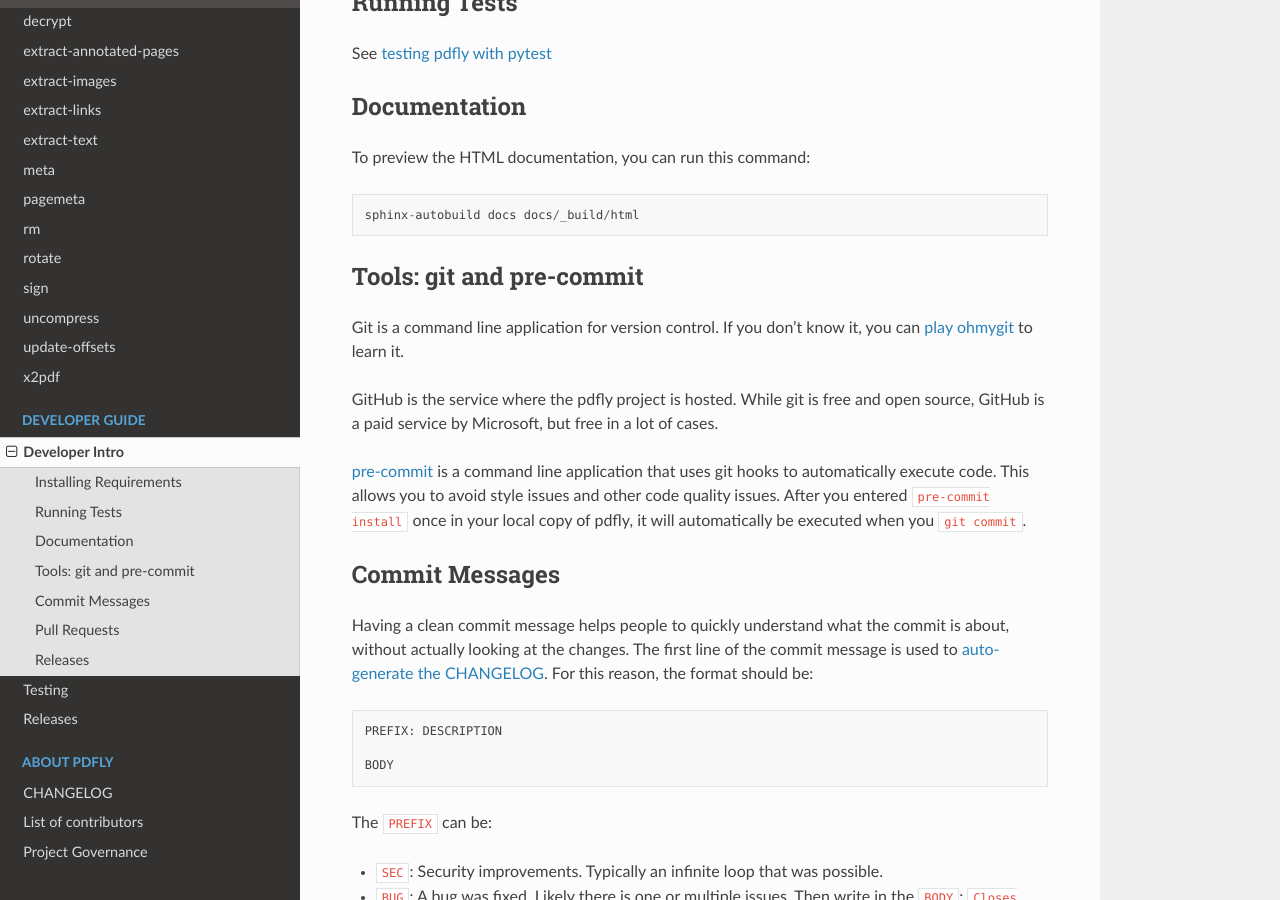
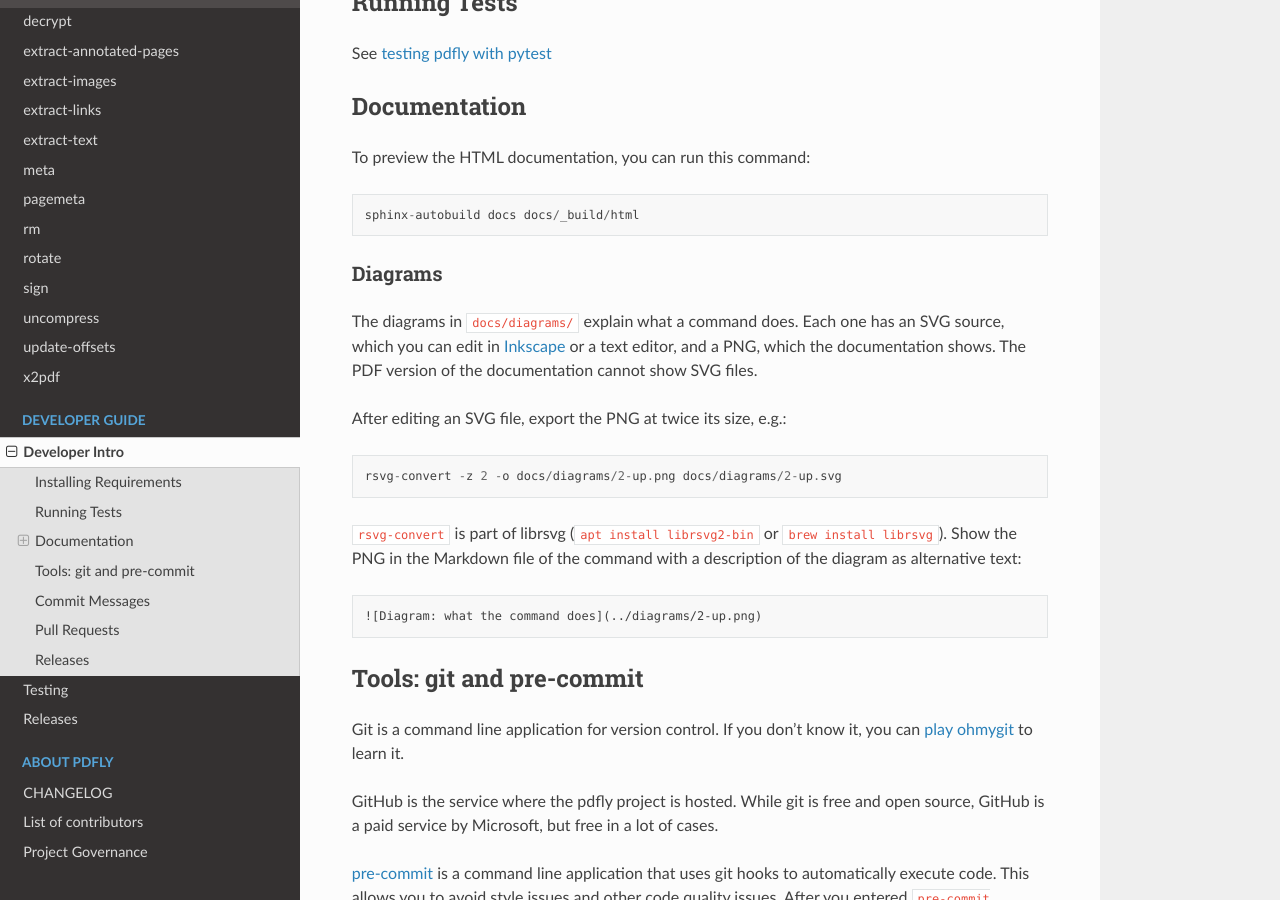
Before and after one commit to py-pdf/pdfly, a Sphinx documentation site: the page built from docs/dev/intro.md, in a window 1280 px wide and 900 px high, scrolled down 345 px. Built offline with Sphinx 7.4.7 and the Read the Docs theme 3.1.0, drawn with Linux system fonts in a browser that asks for light colours.

Commit message:
DOC: Add diagrams for 2-up, booklet, cat, rm and rotate (#308)
Each diagram shows the input pages, the command and the output pages. The SVG sources are in docs/diagrams/, together with the exported PNGs which the docs show, as the PDF build cannot show SVG files.

Closes #178

Co-authored-by: Claude Opus 5.5 <noreply@anthropic.com>

````diff
--- a/docs/dev/intro.md
+++ b/docs/dev/intro.md
@@ -17,6 +17,25 @@ See [testing pdfly with pytest](testing.md)
 To preview the HTML documentation, you can run this command:
 ```
 sphinx-autobuild docs docs/_build/html
+```
+
+### Diagrams
+
+The diagrams in `docs/diagrams/` explain what a command does. Each one has an
+SVG source, which you can edit in [Inkscape](https://inkscape.org/) or a text
+editor, and a PNG, which the documentation shows. The PDF version of the
+documentation cannot show SVG files.
+
+After editing an SVG file, export the PNG at twice its size, e.g.:
+```
+rsvg-convert -z 2 -o docs/diagrams/2-up.png docs/diagrams/2-up.svg
+```
+
+`rsvg-convert` is part of librsvg (`apt install librsvg2-bin` or
+`brew install librsvg`). Show the PNG in the Markdown file of the command with a
+description of the diagram as alternative text:
+```
+![Diagram: what the command does](../diagrams/2-up.png)
 ```
 
 ## Tools: git and pre-commit
````
Also changed, not shown: docs/user/subcommand-2-up.md (+2 -0 lines), docs/user/subcommand-booklet.md (+2 -0 lines), docs/user/subcommand-cat.md (+1 -0 lines), docs/user/subcommand-rm.md (+2 -0 lines), docs/user/subcommand-rotate.md (+4 -0 lines), docs/diagrams/2-up.png (added), docs/diagrams/2-up.svg (added), docs/diagrams/booklet.png (added), docs/diagrams/booklet.svg (added), docs/diagrams/cat.png (added), docs/diagrams/cat.svg (added), docs/diagrams/rm.png (added), docs/diagrams/rm.svg (added), docs/diagrams/rotate.png (added), 1 more files.
